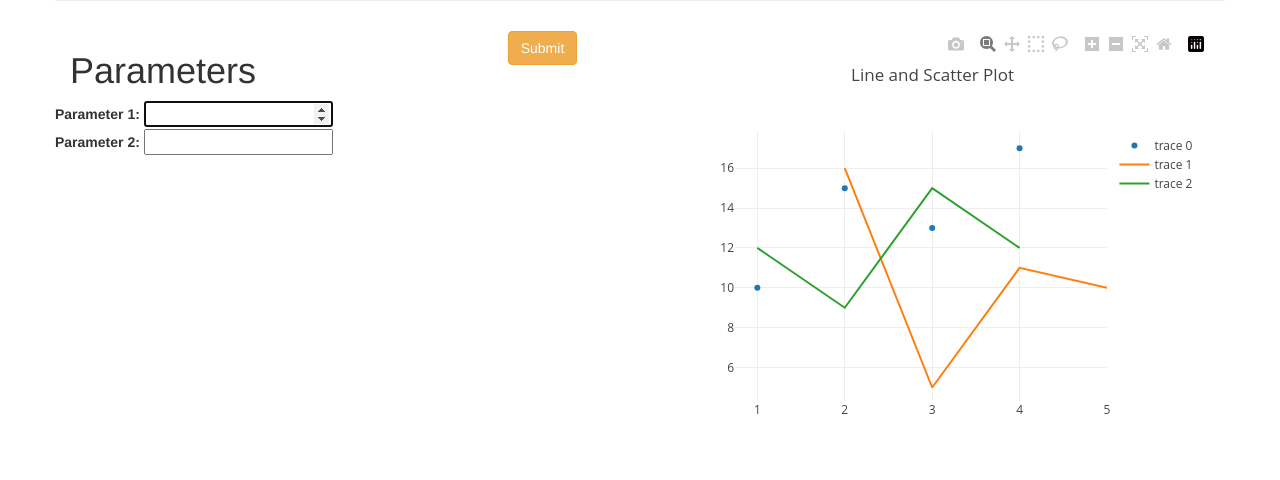
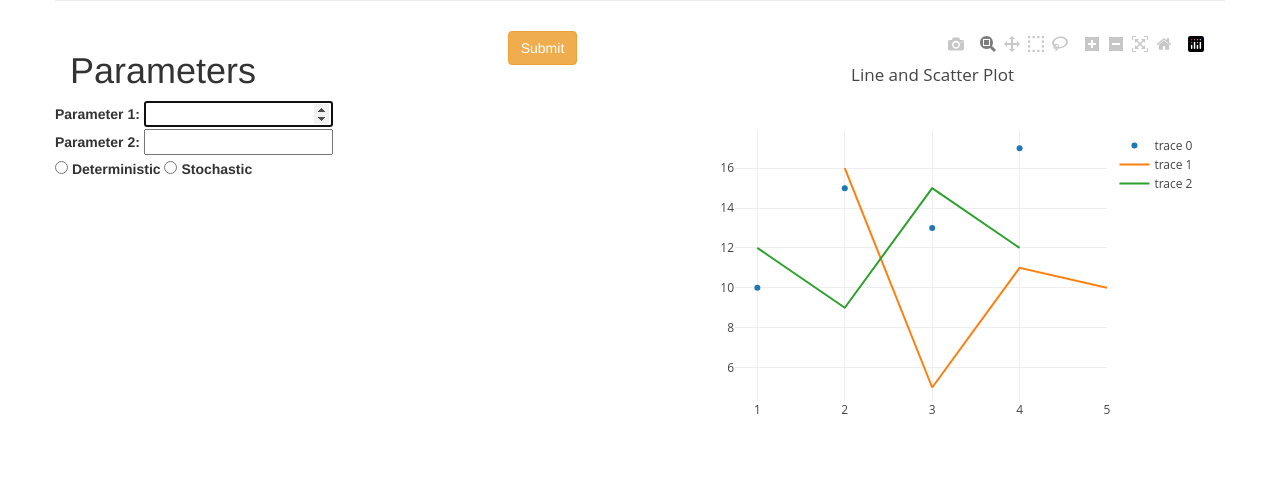
Before and after one commit to BDAthlon/2017-Triple_Helix-2, a Flask app: page / in a window 1280 px wide. Shown: the part 259-739 px from the top of the page. Run offline with Flask 2, Linux system fonts and the light colour scheme; parts of the project's set-up code (start-up, migrations or seed data) failed here and were passed over; some libraries are stand-ins or nearby versions.

Commit message:
Determ/Stochastic
Radio Buttons added
not functioning properly yet. change to toggle!

```diff
--- a/BioBlobs/templates/hello.html
+++ b/BioBlobs/templates/hello.html
@@ -35,6 +35,18 @@
 
 		</div>
 		</div>
+<div class="row">
+<label class="custom-control custom-radio">
+  <input id="radio1" name="deterministic" type="radio" class="custom-control-input">
+  <span class="custom-control-indicator"></span>
+  <span class="custom-control-description">Deterministic</span>
+</label>
+<label class="custom-control custom-radio">
+  <input id="radio2" name="stochastic" type="radio" class="custom-control-input">
+  <span class="custom-control-indicator"></span>
+  <span class="custom-control-description">Stochastic</span>
+</label>
+</div>
   </div>
   		<div class="col-sm-2"><input type="submit" value="Submit" id="submit-button" class ="btn btn-warning center-block" /></div>
   		</form>
```
